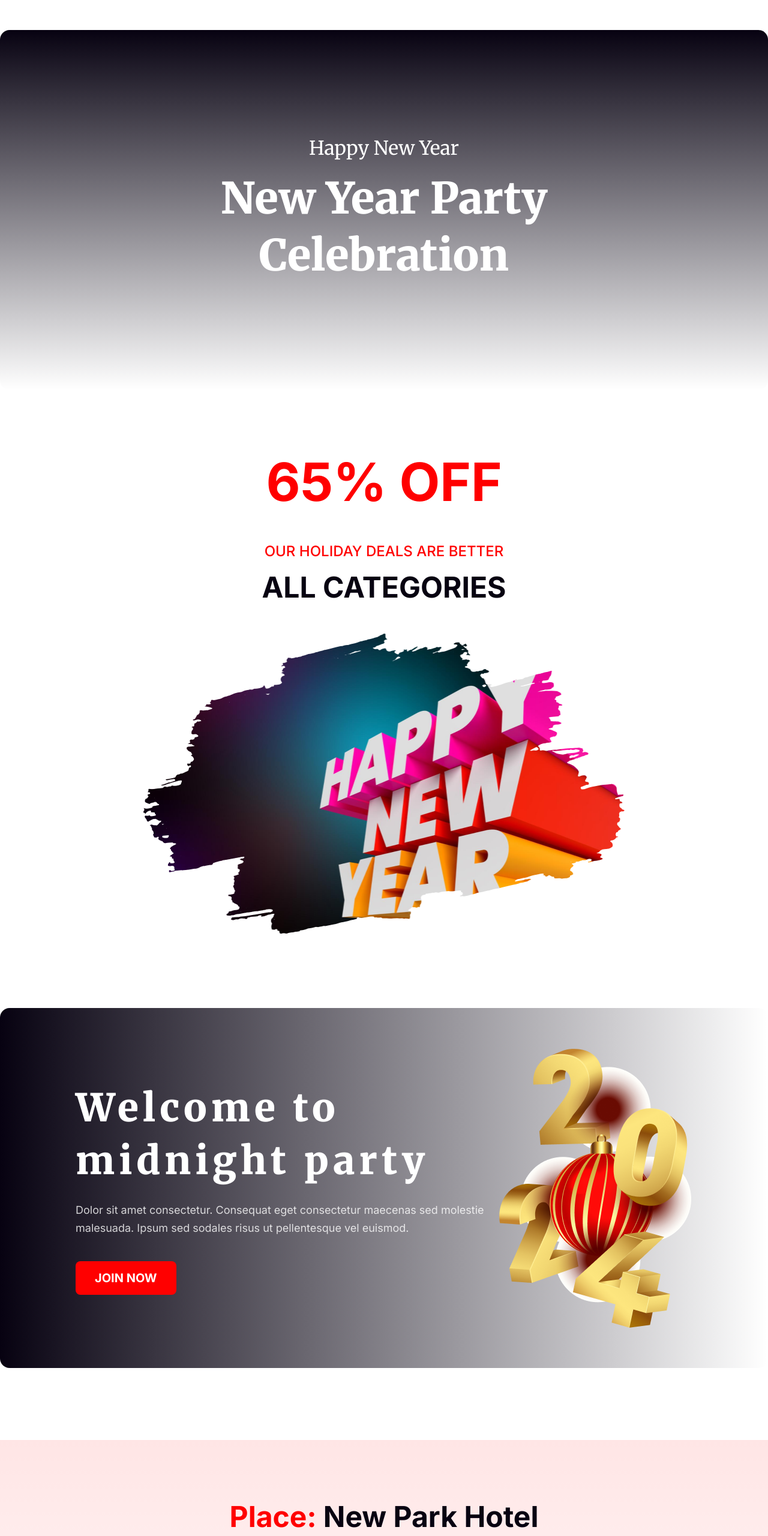
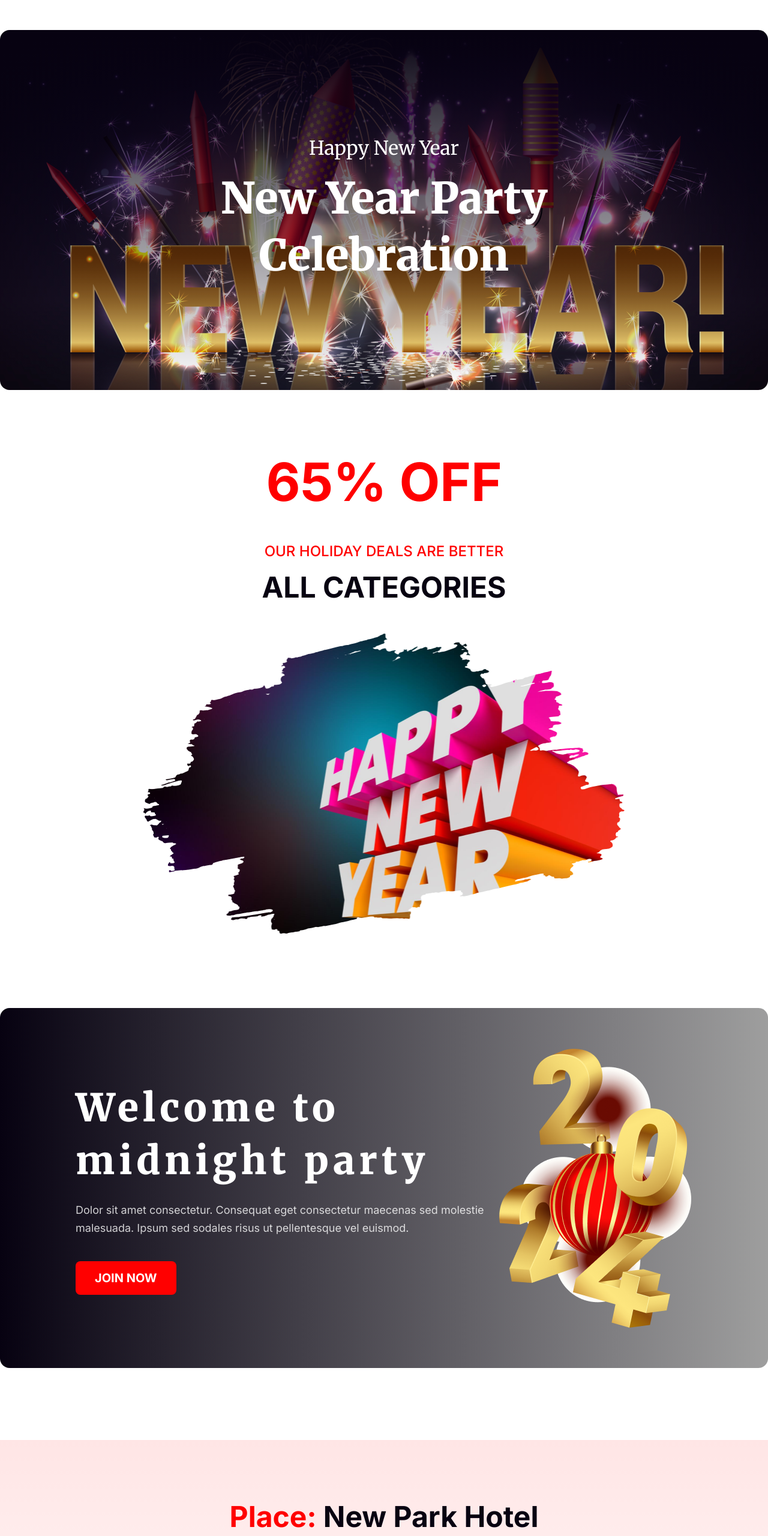
Before and after one commit to aminul-islam2020/new-year-project, a plain HTML site: page index.html in a window 1280 px wide. Shown: the top 2560 px of the page at 60% size. Drawn offline with Linux system fonts and the light colour scheme; the site is published under a folder, as on GitHub Pages, so addresses that start at the root find nothing.

Commit message:
styles image path fixed

```diff
--- a/style.css
+++ b/style.css
@@ -10,7 +10,7 @@
 
 .header-container {
     background-image: linear-gradient(180deg, #070211, rgba(7, 2, 17, 0.00)),
-        url('/Images/Banner\ Image.png');
+        url('Images/Banner\ Image.png');
     background-position: center;
     border-radius: 16px;
     background-repeat: no-repeat;
@@ -110,7 +110,7 @@
 
 .party-container {
     background-image: linear-gradient(90deg, #070211 0%, rgba(7, 2, 17, 0.00) 100%),
-        url('/Images/Vectorrr.png');
+        url('Images/Vectorrr.png');
     text-align: center;
     max-width: 1320px;
     height: 600px;
```
